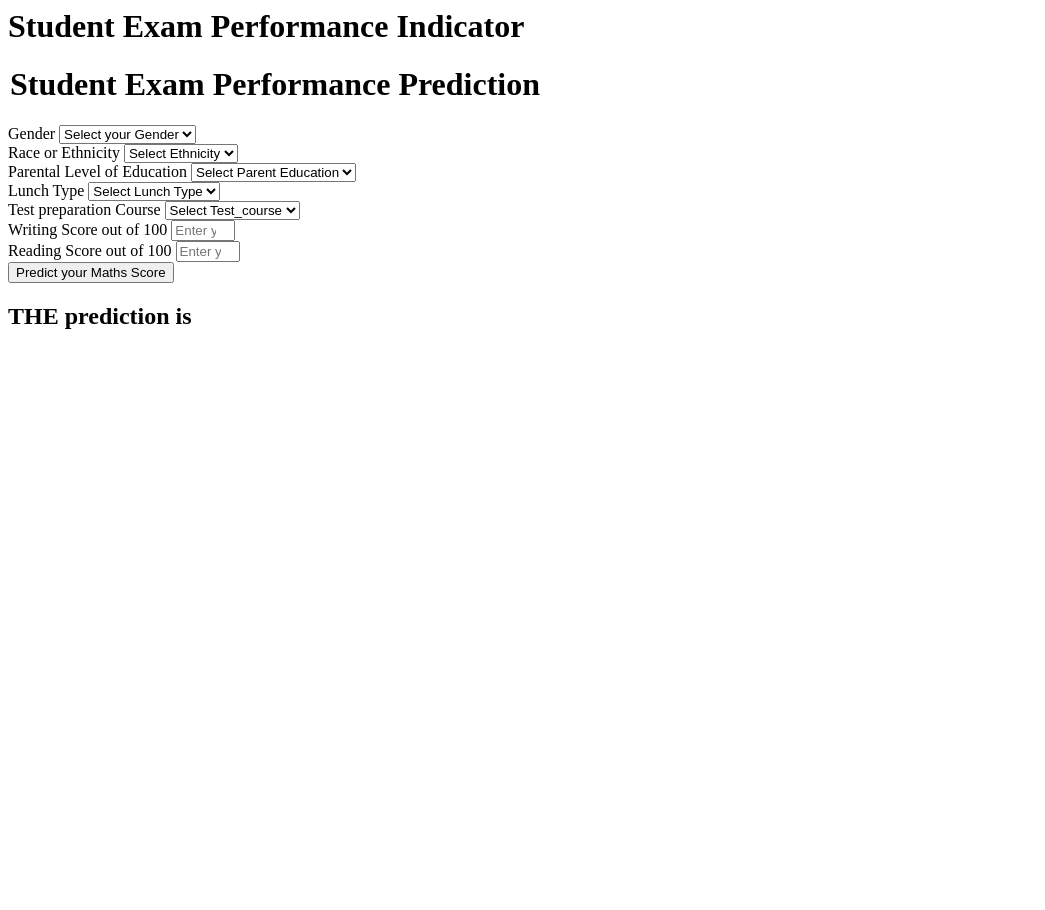
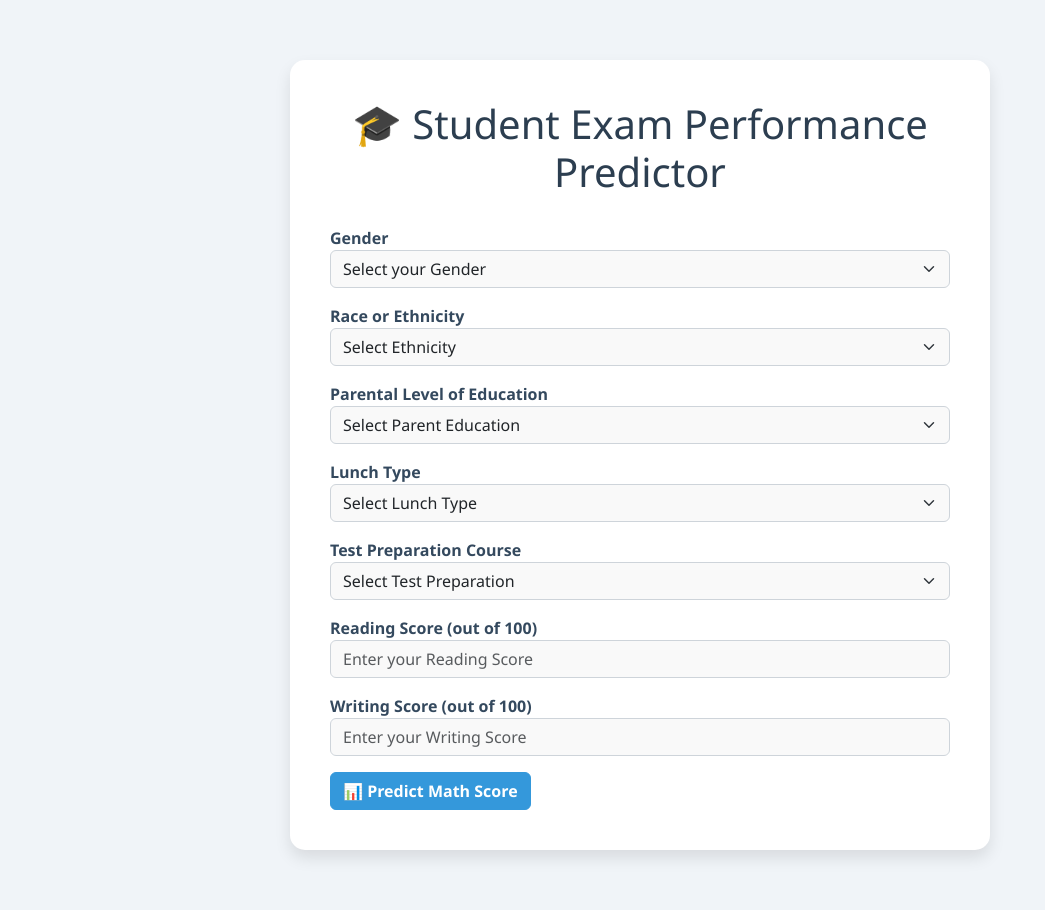
Before and after one commit to KundrapuHarika124/MLproject, a Flask app: page /predictdata in a window 1280 px wide. Shown: the whole page, without its empty margins (0-1045 px from the left). Before the commit the page ends 329 px from the top, so only its background shows below. Run offline with Flask 3, Linux system fonts and the light colour scheme.

Commit message:
Modified Home page

```diff
--- a/templates/home.html
+++ b/templates/home.html
@@ -1,111 +1,128 @@
-<html>
+<!DOCTYPE html>
+<html lang="en">
+<head>
+    <meta charset="UTF-8">
+    <title>Student Exam Performance Indicator</title>
+    <!-- Bootstrap 5 CDN -->
+    <link href="https://cdn.jsdelivr.net/npm/bootstrap@5.3.0/dist/css/bootstrap.min.css" rel="stylesheet">
+
+    <style>
+        body {
+            background-color: #f0f4f8;
+            font-family: 'Segoe UI', sans-serif;
+        }
+        .container {
+            max-width: 700px;
+            margin: 60px auto;
+            padding: 40px;
+            background-color: #ffffff;
+            border-radius: 15px;
+            box-shadow: 0 8px 16px rgba(0,0,0,0.1);
+        }
+        h1 {
+            color: #2c3e50;
+            margin-bottom: 30px;
+            text-align: center;
+        }
+        label {
+            font-weight: 600;
+            color: #34495e;
+        }
+        .form-select, .form-control {
+            background-color: #f9f9f9;
+            border: 1px solid #ced4da;
+        }
+        .btn-primary {
+            background-color: #3498db;
+            border-color: #3498db;
+            font-weight: 600;
+        }
+        .btn-primary:hover {
+            background-color: #2980b9;
+        }
+        h2 {
+            text-align: center;
+            color: #27ae60;
+            margin-top: 30px;
+        }
+    </style>
+</head>
 <body>
-    <div class="login">
-       <h1>Student Exam Performance Indicator</h1>
+    <div class="container">
+        <h1>🎓 Student Exam Performance Predictor</h1>
+        <form action="{{ url_for('predict_datapoint') }}" method="POST">
 
-       <form action="{{ url_for('predict_datapoint')}}" method="post">
-        <h1>
-            <legend>Student Exam Performance Prediction</legend>
-        </h1>
             <div class="mb-3">
-            <label class="form-label">Gender</label>
-            <select class="form-control" name="gender" placeholder="Enter you Gender" required>
-                <option class="placeholder" selected disabled value="">Select your Gender</option>
-                <option value="male">
-                    Male
-                </option>
-                <option value="female">
-                    Female
-                </option>
+                <label>Gender</label>
+                <select class="form-select" name="gender" required>
+                    <option disabled selected value="">Select your Gender</option>
+                    <option value="male">Male</option>
+                    <option value="female">Female</option>
                 </select>
             </div>
+
             <div class="mb-3">
-            <label class="form-label">Race or Ethnicity</label>
-            <select class="form-control" name="ethnicity" placeholder="Enter you ethnicity" required>
-                <option class="placeholder" selected disabled value="">Select Ethnicity</option>
-                <option value="group A">
-                    Group A
-                </option>
-                <option value="group B">
-                    Group B
-                </option>
-                <option value="group C">
-                    Group C
-                </option>
-                <option value="group D">
-                    Group D
-                </option>
-                <option value="group E">
-                    Group E
-                </option>
+                <label>Race or Ethnicity</label>
+                <select class="form-select" name="ethnicity" required>
+                    <option disabled selected value="">Select Ethnicity</option>
+                    <option value="group A">Group A</option>
+                    <option value="group B">Group B</option>
+                    <option value="group C">Group C</option>
+                    <option value="group D">Group D</option>
+                    <option value="group E">Group E</option>
                 </select>
             </div>
+
             <div class="mb-3">
-            <label class="form-label">Parental Level of Education</label>
-            <select class="form-control" name="parental_level_of_education"
-                placeholder="Enter you Parent Education" required>
-                <option class="placeholder" selected disabled value="">Select Parent Education</option>
-                <option value="associate's degree">
-                    associate's degree
-                </option>
-                <option value="bachelor's degree">
-                    bachelor's degree
-                </option>
-                <option value="high school">
-                    high school
-                </option>
-                <option value="master's degree">
-                    master's degree
-                </option>
-                <option value="some college">
-                    some college
-                </option>
-                <option value="some high school">
-                    some high school
-                </option>
+                <label>Parental Level of Education</label>
+                <select class="form-select" name="parental_level_of_education" required>
+                    <option disabled selected value="">Select Parent Education</option>
+                    <option value="associate's degree">Associate's Degree</option>
+                    <option value="bachelor's degree">Bachelor's Degree</option>
+                    <option value="high school">High School</option>
+                    <option value="master's degree">Master's Degree</option>
+                    <option value="some college">Some College</option>
+                    <option value="some high school">Some High School</option>
                 </select>
             </div>
+
             <div class="mb-3">
-            <label class="form-label">Lunch Type</label>
-            <select class="form-control" name="lunch" placeholder="Enter you Lunch" required>
-                <option class="placeholder" selected disabled value="">Select Lunch Type</option>
-                <option value="free/reduced">
-                    free/reduced
-                </option>
-                <option value="standard">
-                    standard
-                </option>
+                <label>Lunch Type</label>
+                <select class="form-select" name="lunch" required>
+                    <option disabled selected value="">Select Lunch Type</option>
+                    <option value="free/reduced">Free/Reduced</option>
+                    <option value="standard">Standard</option>
                 </select>
             </div>
+
             <div class="mb-3">
-            <label class="form-label">Test preparation Course</label>
-            <select class="form-control" name="test_preparation_course" placeholder="Enter you Course"
-                required>
-                <option class="placeholder" selected disabled value="">Select Test_course</option>
-                <option value="none">
-                    None
-                </option>
-                <option value="completed">
-                    Completed
-                </option>
+                <label>Test Preparation Course</label>
+                <select class="form-select" name="test_preparation_course" required>
+                    <option disabled selected value="">Select Test Preparation</option>
+                    <option value="none">None</option>
+                    <option value="completed">Completed</option>
                 </select>
             </div>
+
             <div class="mb-3">
-            <label class="form-label">Writing Score out of 100</label>
-            <input class="form-control" type="number" name="reading_score"
-                placeholder="Enter your Reading score" min='0' max='100' />
+                <label>Reading Score (out of 100)</label>
+                <input type="number" class="form-control" name="reading_score" min="0" max="100" placeholder="Enter your Reading Score" required>
             </div>
+
             <div class="mb-3">
-            <label class="form-label">Reading Score out of 100</label>
-            <input class="form-control" type="number" name="writing_score"
-                placeholder="Enter your Reading Score" min='0' max='100' />
+                <label>Writing Score (out of 100)</label>
+                <input type="number" class="form-control" name="writing_score" min="0" max="100" placeholder="Enter your Writing Score" required>
             </div>
-        <div class="mb-3">
-            <input class="btn btn-primary" type="submit" value="Predict your Maths Score" required />
+
+            <button type="submit" class="btn btn-primary">📊 Predict Math Score</button>
+        </form>
+
+        {% if results %}
+        <h2>Predicted Math Score: <strong>{{ results }}</strong></h2>
+        {% endif %}
     </div>
-    </form>
-    <h2>
-       THE  prediction is {{results}}
-    </h2>
-   <body>
+
+    <!-- Bootstrap JS (Optional) -->
+    <script src="https://cdn.jsdelivr.net/npm/bootstrap@5.3.0/dist/js/bootstrap.bundle.min.js"></script>
+</body>
 </html>
```
Lines whose indentation alone changed are shown as unchanged.
